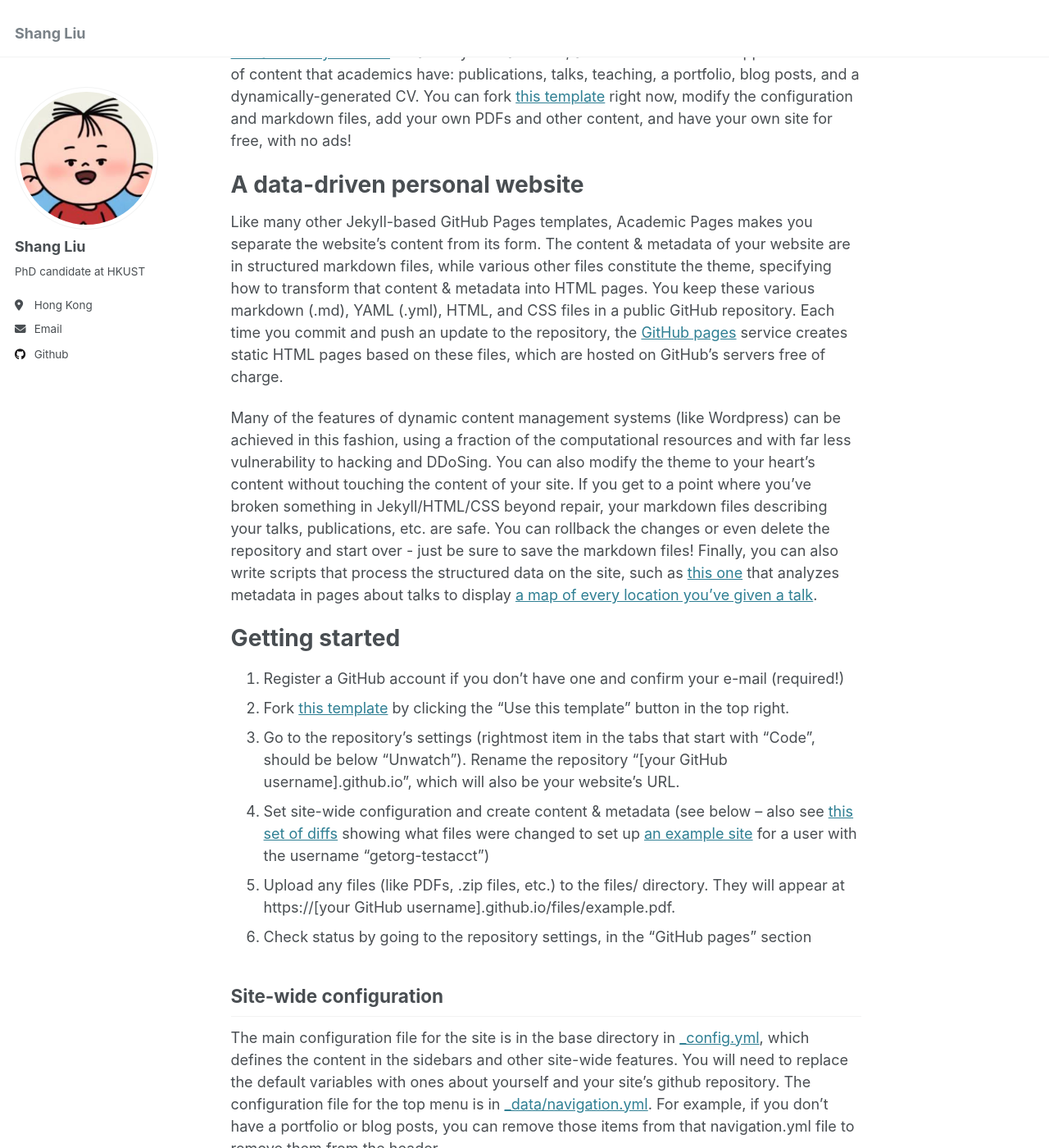
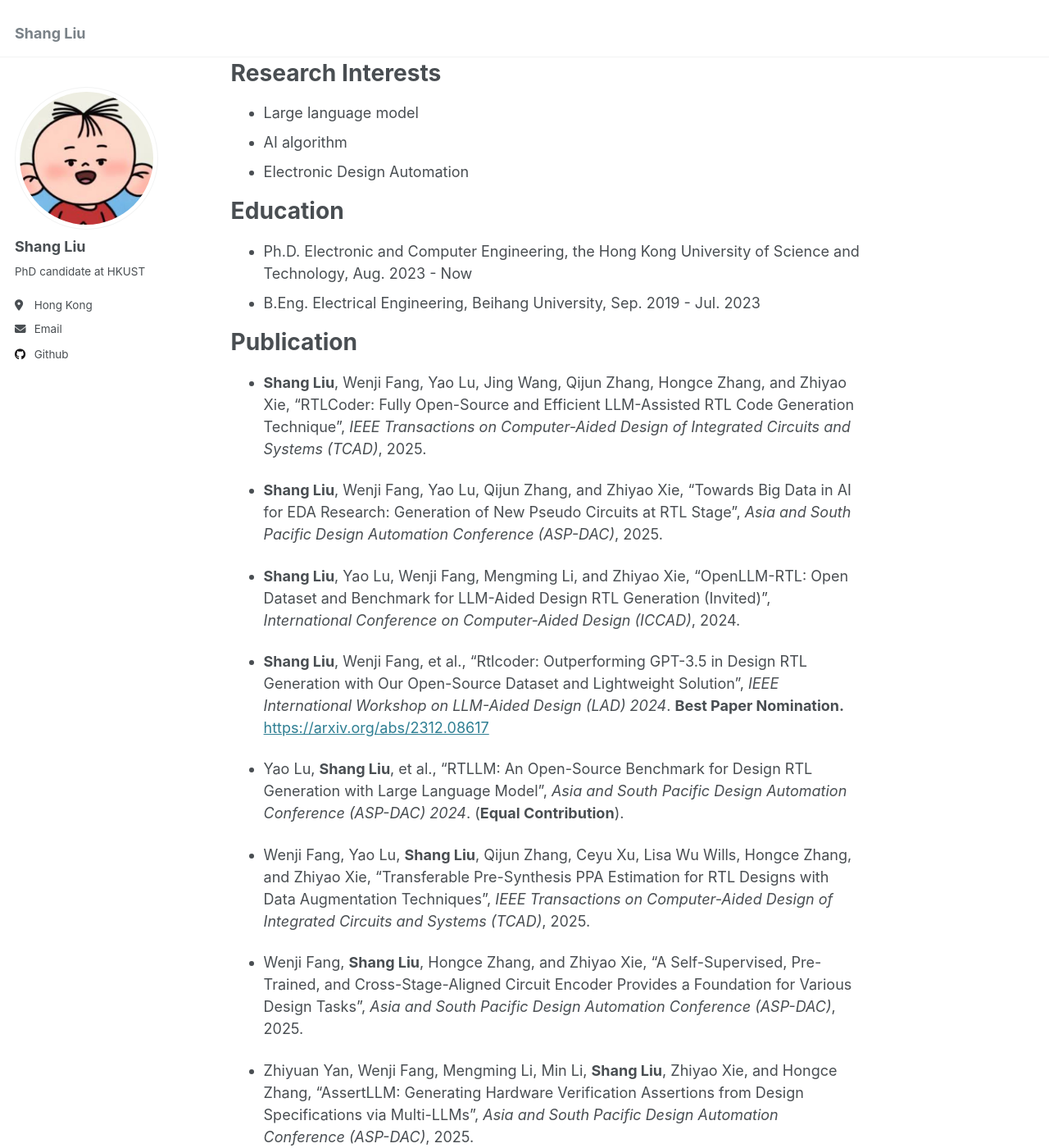
Before and after one commit to DevinShang/DevinShang.github.io, a Jekyll site: the page built from _pages/about.md, in a window 1280 px wide and 1400 px high, scrolled down 234 px. Shown: the whole window at 82% size. Built offline with Jekyll 4.4.1, drawn with Linux system fonts in a browser that asks for light colours; some of the changed text lies outside the part shown.

Commit message:
Update about.md

```diff
--- a/_pages/about.md
+++ b/_pages/about.md
@@ -1,49 +1,43 @@
 ---
 permalink: /
-title: "Academic Pages is a ready-to-fork GitHub Pages template for academic personal websites"
+title: "About me"
 author_profile: true
 redirect_from:
   - /about/
   - /about.html
 ---
 
-This is the front page of a website that is powered by the [Academic Pages template](https://github.com/academicpages/academicpages.github.io) and hosted on GitHub pages. [GitHub pages](https://pages.github.com) is a free service in which websites are built and hosted from code and data stored in a GitHub repository, automatically updating when a new commit is made to the repository. This template was forked from the [Minimal Mistakes Jekyll Theme](https://mmistakes.github.io/minimal-mistakes/) created by Michael Rose, and then extended to support the kinds of content that academics have: publications, talks, teaching, a portfolio, blog posts, and a dynamically-generated CV. You can fork [this template](https://github.com/academicpages/academicpages.github.io) right now, modify the configuration and markdown files, add your own PDFs and other content, and have your own site for free, with no ads!
+I am Shang Liu, a second-year PhD student at the Electronic and Computer Engineering Department of the Hong Kong University of Science and Technology (HKUST) advised by Prof. Zhiyao Xie. Before that, I received a bachelor's degree in EE from Beihang University in 2023. My research interests include the Large language model, AI algorithms, and electronic design automation.
 
-A data-driven personal website
+Research Interests
 ======
-Like many other Jekyll-based GitHub Pages templates, Academic Pages makes you separate the website's content from its form. The content & metadata of your website are in structured markdown files, while various other files constitute the theme, specifying how to transform that content & metadata into HTML pages. You keep these various markdown (.md), YAML (.yml), HTML, and CSS files in a public GitHub repository. Each time you commit and push an update to the repository, the [GitHub pages](https://pages.github.com/) service creates static HTML pages based on these files, which are hosted on GitHub's servers free of charge.
+ * Large language model
+ * AI algorithm
+ * Electronic Design Automation
 
-Many of the features of dynamic content management systems (like Wordpress) can be achieved in this fashion, using a fraction of the computational resources and with far less vulnerability to hacking and DDoSing. You can also modify the theme to your heart's content without touching the content of your site. If you get to a point where you've broken something in Jekyll/HTML/CSS beyond repair, your markdown files describing your talks, publications, etc. are safe. You can rollback the changes or even delete the repository and start over - just be sure to save the markdown files! Finally, you can also write scripts that process the structured data on the site, such as [this one](https://github.com/academicpages/academicpages.github.io/blob/master/talkmap.ipynb) that analyzes metadata in pages about talks to display [a map of every location you've given a talk](https://academicpages.github.io/talkmap.html).
+Education
+======
+ * Ph.D. Electronic and Computer Engineering, the Hong Kong University of Science and Technology, Aug. 2023 - Now
+ * B.Eng. Electrical Engineering, Beihang University, Sep. 2019 - Jul. 2023
 
-Getting started
+Publication
 ======
-1. Register a GitHub account if you don't have one and confirm your e-mail (required!)
-1. Fork [this template](https://github.com/academicpages/academicpages.github.io) by clicking the "Use this template" button in the top right.
-1. Go to the repository's settings (rightmost item in the tabs that start with "Code", should be below "Unwatch"). Rename the repository "[your GitHub username].github.io", which will also be your website's URL.
-1. Set site-wide configuration and create content & metadata (see below -- also see [this set of diffs](http://archive.is/3TPas) showing what files were changed to set up [an example site](https://getorg-testacct.github.io) for a user with the username "getorg-testacct")
-1. Upload any files (like PDFs, .zip files, etc.) to the files/ directory. They will appear at https://[your GitHub username].github.io/files/example.pdf.
-1. Check status by going to the repository settings, in the "GitHub pages" section
+* **Shang Liu**, Wenji Fang, Yao Lu, Jing Wang, Qijun Zhang, Hongce Zhang, and Zhiyao Xie, "RTLCoder: Fully Open-Source and Efficient LLM-Assisted RTL Code Generation Technique", *IEEE Transactions on Computer-Aided Design of Integrated Circuits and Systems (TCAD)*, 2025.
 
-Site-wide configuration
-------
-The main configuration file for the site is in the base directory in [_config.yml](https://github.com/academicpages/academicpages.github.io/blob/master/_config.yml), which defines the content in the sidebars and other site-wide features. You will need to replace the default variables with ones about yourself and your site's github repository. The configuration file for the top menu is in [_data/navigation.yml](https://github.com/academicpages/academicpages.github.io/blob/master/_data/navigation.yml). For example, if you don't have a portfolio or blog posts, you can remove those items from that navigation.yml file to remove them from the header.
+* **Shang Liu**, Wenji Fang, Yao Lu, Qijun Zhang, and Zhiyao Xie, "Towards Big Data in AI for EDA Research: Generation of New Pseudo Circuits at RTL Stage", *Asia and South Pacific Design Automation Conference (ASP-DAC)*, 2025.
 
-Create content & metadata
-------
-For site content, there is one markdown file for each type of content, which are stored in directories like _publications, _talks, _posts, _teaching, or _pages. For example, each talk is a markdown file in the [_talks directory](https://github.com/academicpages/academicpages.github.io/tree/master/_talks). At the top of each markdown file is structured data in YAML about the talk, which the theme will parse to do lots of cool stuff. The same structured data about a talk is used to generate the list of talks on the [Talks page](https://academicpages.github.io/talks), each [individual page](https://academicpages.github.io/talks/2012-03-01-talk-1) for specific talks, the talks section for the [CV page](https://academicpages.github.io/cv), and the [map of places you've given a talk](https://academicpages.github.io/talkmap.html) (if you run this [python file](https://github.com/academicpages/academicpages.github.io/blob/master/talkmap.py) or [Jupyter notebook](https://github.com/academicpages/academicpages.github.io/blob/master/talkmap.ipynb), which creates the HTML for the map based on the contents of the _talks directory).
+* **Shang Liu**, Yao Lu, Wenji Fang, Mengming Li, and Zhiyao Xie, "OpenLLM-RTL: Open Dataset and Benchmark for LLM-Aided Design RTL Generation (Invited)", *International Conference on Computer-Aided Design (ICCAD)*, 2024.
 
-**Markdown generator**
+* **Shang Liu**, Wenji Fang, et al., "Rtlcoder: Outperforming GPT-3.5 in Design RTL Generation with Our Open-Source Dataset and Lightweight Solution", *IEEE International Workshop on LLM-Aided Design (LAD) 2024*. **Best Paper Nomination.** [https://arxiv.org/abs/2312.08617](https://arxiv.org/abs/2312.08617)
 
-The repository includes [a set of Jupyter notebooks](https://github.com/academicpages/academicpages.github.io/tree/master/markdown_generator
-) that converts a CSV containing structured data about talks or presentations into individual markdown files that will be properly formatted for the Academic Pages template. The sample CSVs in that directory are the ones I used to create my own personal website at stuartgeiger.com. My usual workflow is that I keep a spreadsheet of my publications and talks, then run the code in these notebooks to generate the markdown files, then commit and push them to the GitHub repository.
+* Yao Lu, **Shang Liu**, et al., "RTLLM: An Open-Source Benchmark for Design RTL Generation with Large Language Model", *Asia and South Pacific Design Automation Conference (ASP-DAC) 2024*. (**Equal Contribution**).
 
-How to edit your site's GitHub repository
-------
-Many people use a git client to create files on their local computer and then push them to GitHub's servers. If you are not familiar with git, you can directly edit these configuration and markdown files directly in the github.com interface. Navigate to a file (like [this one](https://github.com/academicpages/academicpages.github.io/blob/master/_talks/2012-03-01-talk-1.md) and click the pencil icon in the top right of the content preview (to the right of the "Raw | Blame | History" buttons). You can delete a file by clicking the trashcan icon to the right of the pencil icon. You can also create new files or upload files by navigating to a directory and clicking the "Create new file" or "Upload files" buttons.
+* Wenji Fang, Yao Lu, **Shang Liu**, Qijun Zhang, Ceyu Xu, Lisa Wu Wills, Hongce Zhang, and Zhiyao Xie, "Transferable Pre-Synthesis PPA Estimation for RTL Designs with Data Augmentation Techniques", *IEEE Transactions on Computer-Aided Design of Integrated Circuits and Systems (TCAD)*, 2025.
 
-Example: editing a markdown file for a talk
-![Editing a markdown file for a talk](/images/editing-talk.png)
+* Wenji Fang, **Shang Liu**, Hongce Zhang, and Zhiyao Xie, "A Self-Supervised, Pre-Trained, and Cross-Stage-Aligned Circuit Encoder Provides a Foundation for Various Design Tasks", *Asia and South Pacific Design Automation Conference (ASP-DAC)*, 2025.
 
-For more info
-------
-More info about configuring Academic Pages can be found in [the guide](https://academicpages.github.io/markdown/), the [growing wiki](https://github.com/academicpages/academicpages.github.io/wiki), and you can always [ask a question on GitHub](https://github.com/academicpages/academicpages.github.io/discussions). The [guides for the Minimal Mistakes theme](https://mmistakes.github.io/minimal-mistakes/docs/configuration/) (which this theme was forked from) might also be helpful.
+* Zhiyuan Yan, Wenji Fang, Mengming Li, Min Li, **Shang Liu**, Zhiyao Xie, and Hongce Zhang, "AssertLLM: Generating Hardware Verification Assertions from Design Specifications via Multi-LLMs", *Asia and South Pacific Design Automation Conference (ASP-DAC)*, 2025.
+
+* Wenji Fang, **Shang Liu**, et al., "Annotating Slack Directly on Your Verilog: Fine-Grained RTL Timing Evaluation for Early Optimization", *ACM/IEEE Design Automation Conference (DAC) 2024*.
+
+* Wenji Fang, Yao Lu, **Shang Liu**, et al., "MasterRTL: A Pre-Synthesis PPA Estimation Framework for Any RTL Design", *IEEE/ACM International Conference on Computer Aided Design (ICCAD) 2023*.
```
